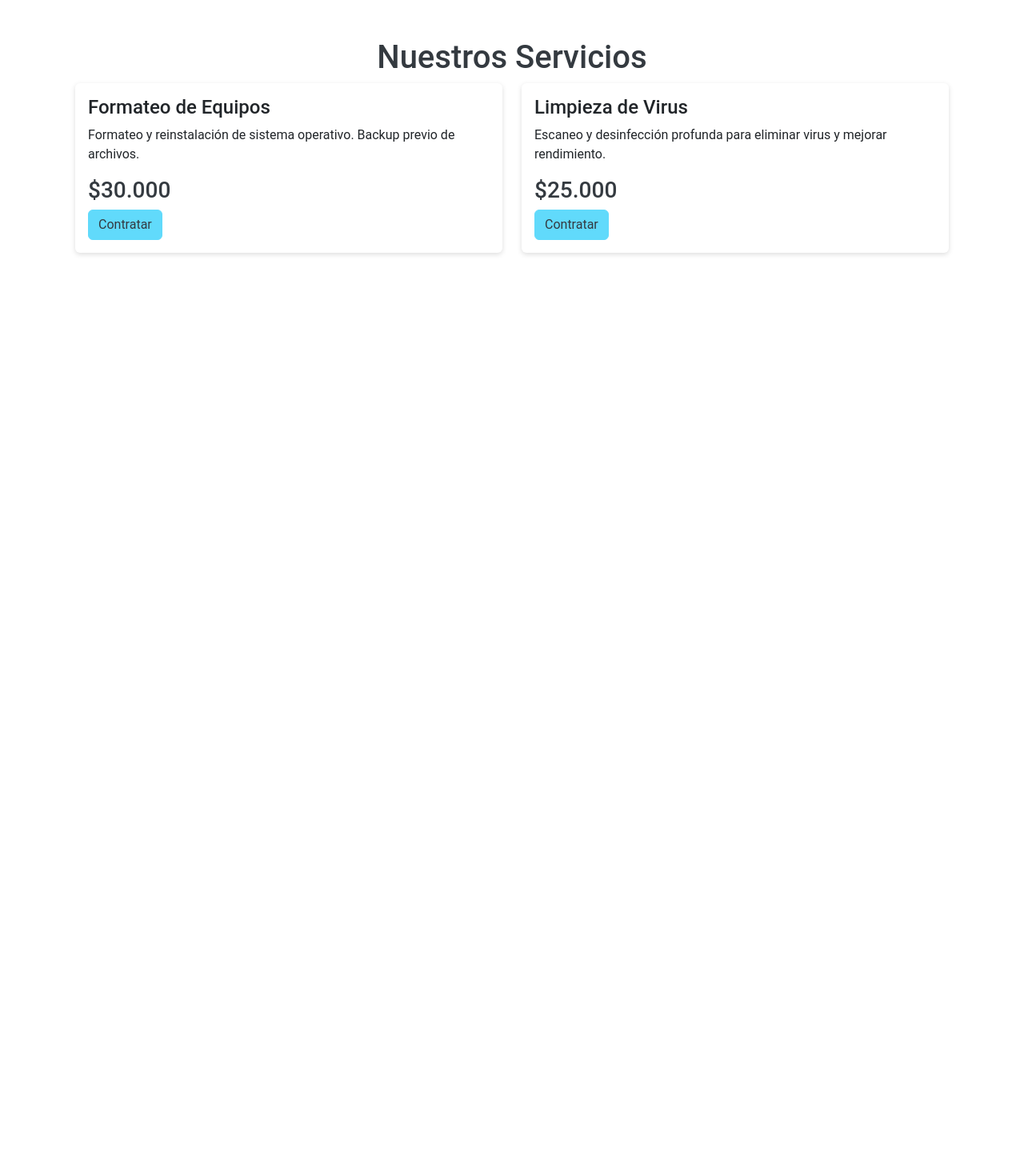
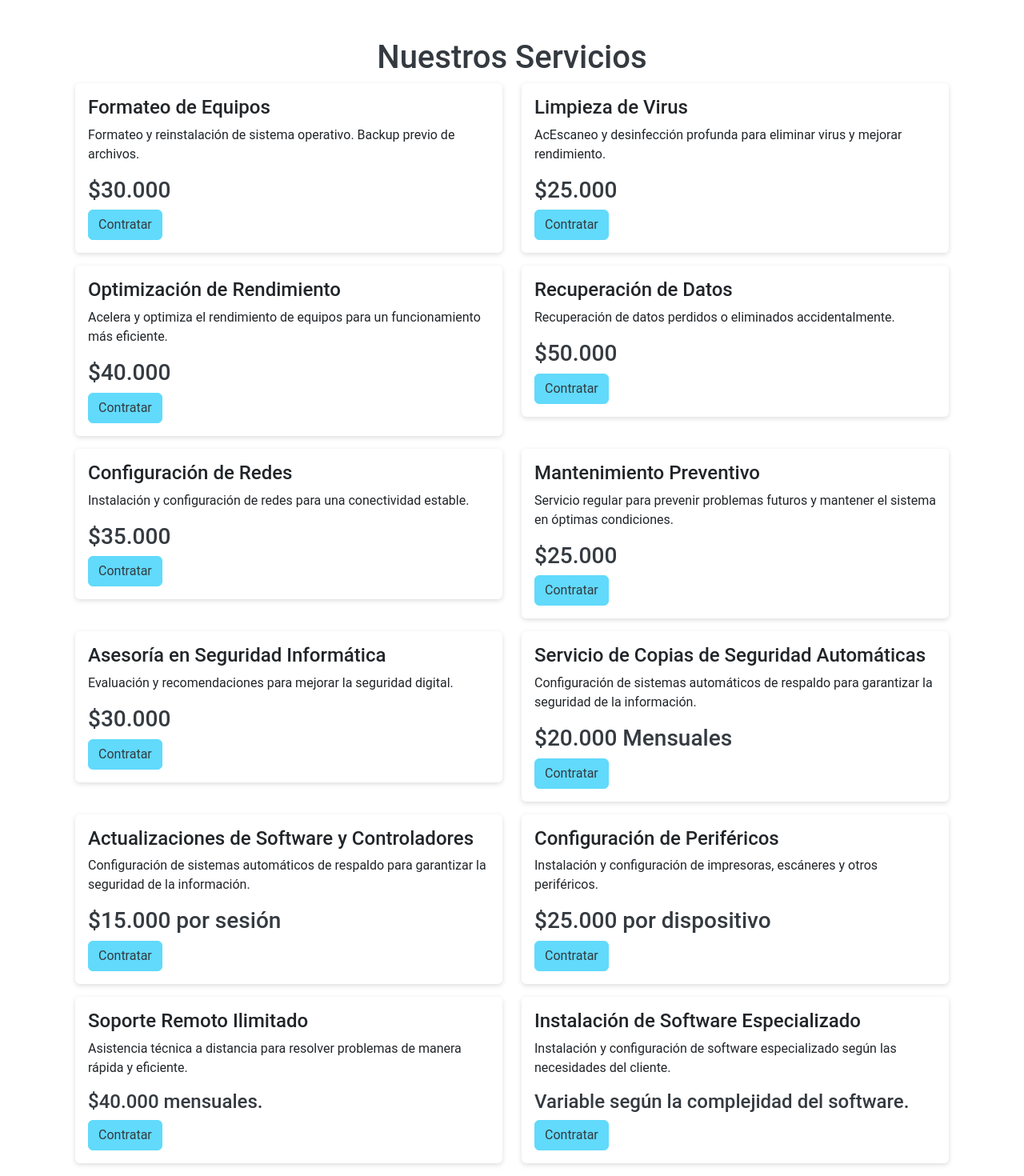
Before and after one commit to Malfaroarevalo/Malfaland, a PHP site: page /services.html in a window 1280 px wide. Shown: the part 76-1546 px from the top of the page at 80% size. Before the commit the page ends 395 px from the top, so only its background shows below. Run offline with PHP 8.4, Linux system fonts and the light colour scheme.

Commit message:
servicios

```diff
--- a/services.html
+++ b/services.html
@@ -35,13 +35,39 @@
             <h1 class="text-center mt-5">Nuestros Servicios</h1>
             <div class="row">
                 <div class="col-md-6">
+                    <div class="card mb-3">
+                        <div class="card-body">
+                        <h4 class="card-title">Formateo de Equipos</h4>
+                        <p class="card-text">
+                            Formateo y reinstalación de sistema operativo. Backup previo de archivos.
+                        </p>
+                        <h3>$30.000</h3>
+                        <a href="#" class="btn btn-primary">Contratar</a>
+                        </div>
+                    </div>
+                    </div>
+
+                <div class="col-md-6">
+                    <div class="card mb-3">
+                        <div class="card-body">
+                        <h4 class="card-title">Limpieza de Virus</h4>
+                        <p class="card-text">
+                            AcEscaneo y desinfección profunda para eliminar virus y mejorar rendimiento.
+                        </p>
+                        <h3>$25.000</h3>
+                        <a href="#" class="btn btn-primary">Contratar</a>
+                        </div>
+                    </div>
+                    </div>
+
+                <div class="col-md-6">
                 <div class="card mb-3">
                     <div class="card-body">
-                    <h4 class="card-title">Formateo de Equipos</h4>
+                    <h4 class="card-title">Optimización de Rendimiento</h4>
                     <p class="card-text">
-                        Formateo y reinstalación de sistema operativo. Backup previo de archivos.
+                        Acelera y optimiza el rendimiento de equipos para un funcionamiento más eficiente.
                     </p>
-                    <h3>$30.000</h3>
+                    <h3>$40.000</h3>
                     <a href="#" class="btn btn-primary">Contratar</a>
                     </div>
                 </div>
@@ -50,16 +76,119 @@
                 <div class="col-md-6">
                 <div class="card mb-3">
                     <div class="card-body">
-                    <h4 class="card-title">Limpieza de Virus</h4>
+                    <h4 class="card-title">Recuperación de Datos</h4>
                     <p class="card-text">
-                        Escaneo y desinfección profunda para eliminar virus y mejorar rendimiento.
+                        Recuperación de datos perdidos o eliminados accidentalmente.
                     </p>
-                    <h3>$25.000</h3>
+                    <h3>$50.000</h3>
                     <a href="#" class="btn btn-primary">Contratar</a>
                     </div>
                 </div>
                 </div>
 
+                <div class="col-md-6">
+                    <div class="card mb-3">
+                        <div class="card-body">
+                        <h4 class="card-title">Configuración de Redes</h4>
+                        <p class="card-text">
+                            Instalación y configuración de redes para una conectividad estable.
+                        </p>
+                        <h3>$35.000</h3>
+                        <a href="#" class="btn btn-primary">Contratar</a>
+                        </div>
+                    </div>
+                </div>
+
+                <div class="col-md-6">
+                    <div class="card mb-3">
+                        <div class="card-body">
+                        <h4 class="card-title">Mantenimiento Preventivo</h4>
+                        <p class="card-text">
+                            Servicio regular para prevenir problemas futuros y mantener el sistema en óptimas condiciones.
+                        </p>
+                        <h3>$25.000</h3>
+                        <a href="#" class="btn btn-primary">Contratar</a>
+                        </div>
+                    </div>
+                </div>
+
+                <div class="col-md-6">
+                    <div class="card mb-3">
+                        <div class="card-body">
+                        <h4 class="card-title">Asesoría en Seguridad Informática</h4>
+                        <p class="card-text">
+                            Evaluación y recomendaciones para mejorar la seguridad digital.
+                        </p>
+                        <h3>$30.000</h3>
+                        <a href="#" class="btn btn-primary">Contratar</a>
+                        </div>
+                    </div>
+                </div>
+
+                <div class="col-md-6">
+                    <div class="card mb-3">
+                        <div class="card-body">
+                        <h4 class="card-title">Servicio de Copias de Seguridad Automáticas</h4>
+                        <p class="card-text">
+                            Configuración de sistemas automáticos de respaldo para garantizar la seguridad de la información.
+                        </p>
+                        <h3>$20.000 Mensuales</h3>
+                        <a href="#" class="btn btn-primary">Contratar</a>
+                        </div>
+                    </div>
+                </div>
+
+                <div class="col-md-6">
+                    <div class="card mb-3">
+                        <div class="card-body">
+                        <h4 class="card-title">Actualizaciones de Software y Controladores</h4>
+                        <p class="card-text">
+                            Configuración de sistemas automáticos de respaldo para garantizar la seguridad de la información.
+                        </p>
+                        <h3>$15.000 por sesión</h3>
+                        <a href="#" class="btn btn-primary">Contratar</a>
+                        </div>
+                    </div>
+                </div>
+
+                <div class="col-md-6">
+                    <div class="card mb-3">
+                        <div class="card-body">
+                        <h4 class="card-title">Configuración de Periféricos</h4>
+                        <p class="card-text">
+                            Instalación y configuración de impresoras, escáneres y otros periféricos.
+                        </p>
+                        <h3>$25.000 por dispositivo</h3>
+                        <a href="#" class="btn btn-primary">Contratar</a>
+                        </div>
+                    </div>
+                </div>
+
+                <div class="col-md-6">
+                    <div class="card mb-3">
+                        <div class="card-body">
+                        <h4 class="card-title">Soporte Remoto Ilimitado</h4>
+                        <p class="card-text">
+                            Asistencia técnica a distancia para resolver problemas de manera rápida y eficiente.
+                        </p>
+                        <h4>$40.000 mensuales.</h4>
+                        <a href="#" class="btn btn-primary">Contratar</a>
+                        </div>
+                    </div>
+                </div>
+
+                <div class="col-md-6">
+                    <div class="card mb-3">
+                        <div class="card-body">
+                        <h4 class="card-title">Instalación de Software Especializado</h4>
+                        <p class="card-text">
+                            Instalación y configuración de software especializado según las necesidades del cliente.
+                        </p>
+                        <h4>Variable según la complejidad del software.</h4>
+                        <a href="#" class="btn btn-primary">Contratar</a>
+                        </div>
+                    </div>
+                </div>
             </div>
 
             </div>
--- a/styles.css
+++ b/styles.css
@@ -21,6 +21,13 @@
     margin-top: 20px;
   }
 
+  .col-md-6 img {
+    width: 100%;
+    max-width: 100%;
+    height: auto;
+    display: block;
+  }
+
   /* Navbar */
   .navbar {
     background-color: var(--dark-color);
@@ -34,6 +41,22 @@
   .navbar-dark .navbar-toggler-icon,
   .navbar-dark .navbar-toggler {
       border-color: var(--primary-color);
+  }
+
+  /* Estilos para imágenes */
+  img {
+    max-width: 100%;
+    height: auto;
+  }
+
+  .image-container {
+    max-width: 600px;
+    margin: 0 auto;
+  }
+
+  .image-container img {
+    width: 100%;
+    display: block;
   }
 
   /* Estilos del carrusel */
@@ -125,13 +148,6 @@
     margin: 20px 0;
   }
 
-  /* Media Queries */
-  @media (max-width: 992px) {
-    #appdev img {
-      margin-bottom: 30px;
-    }
-  }
-
   /* Soporte Informático */
   #tech-support {
     padding: 80px 0;
```
Lines whose indentation alone changed are shown as unchanged.
